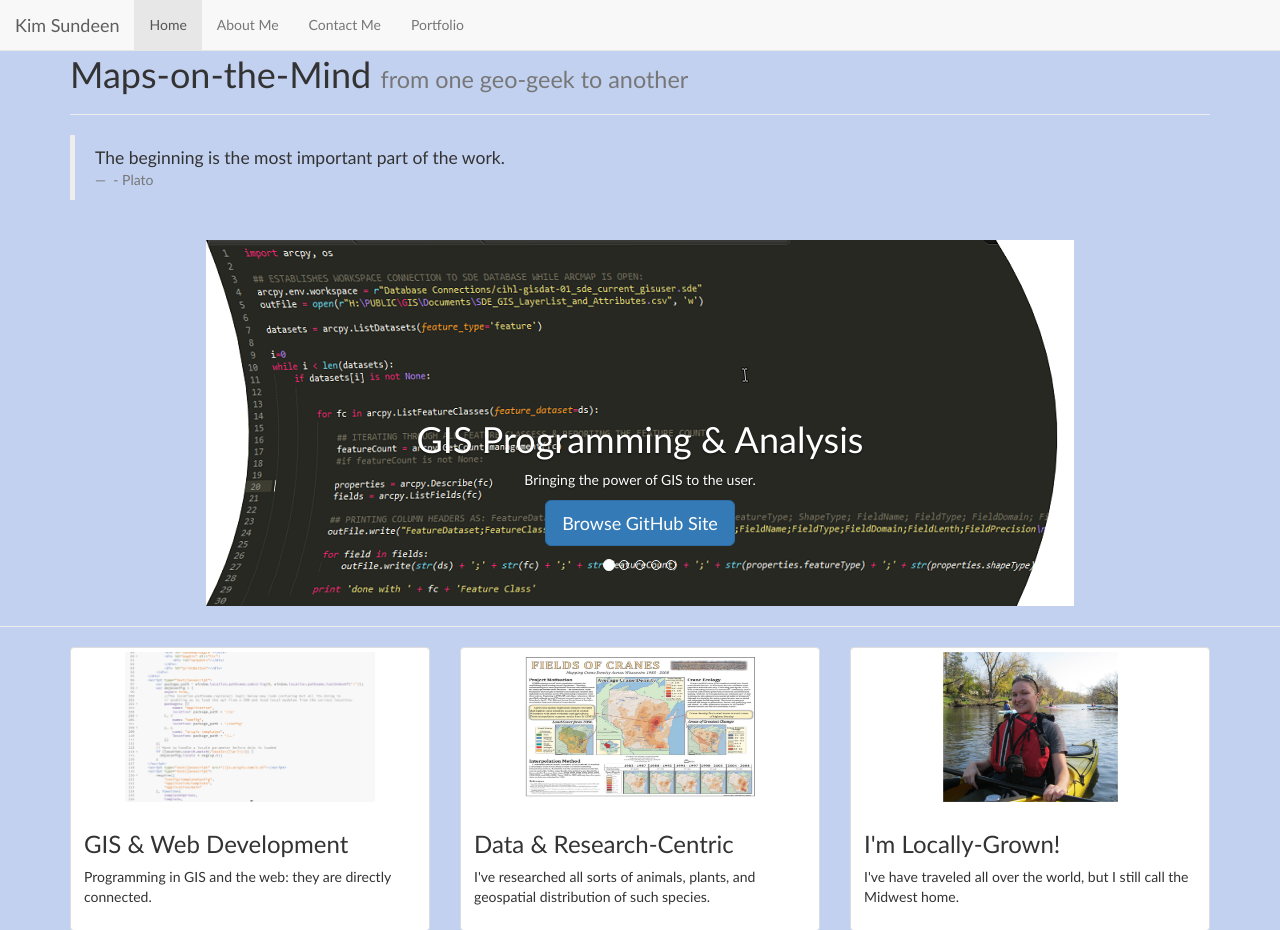
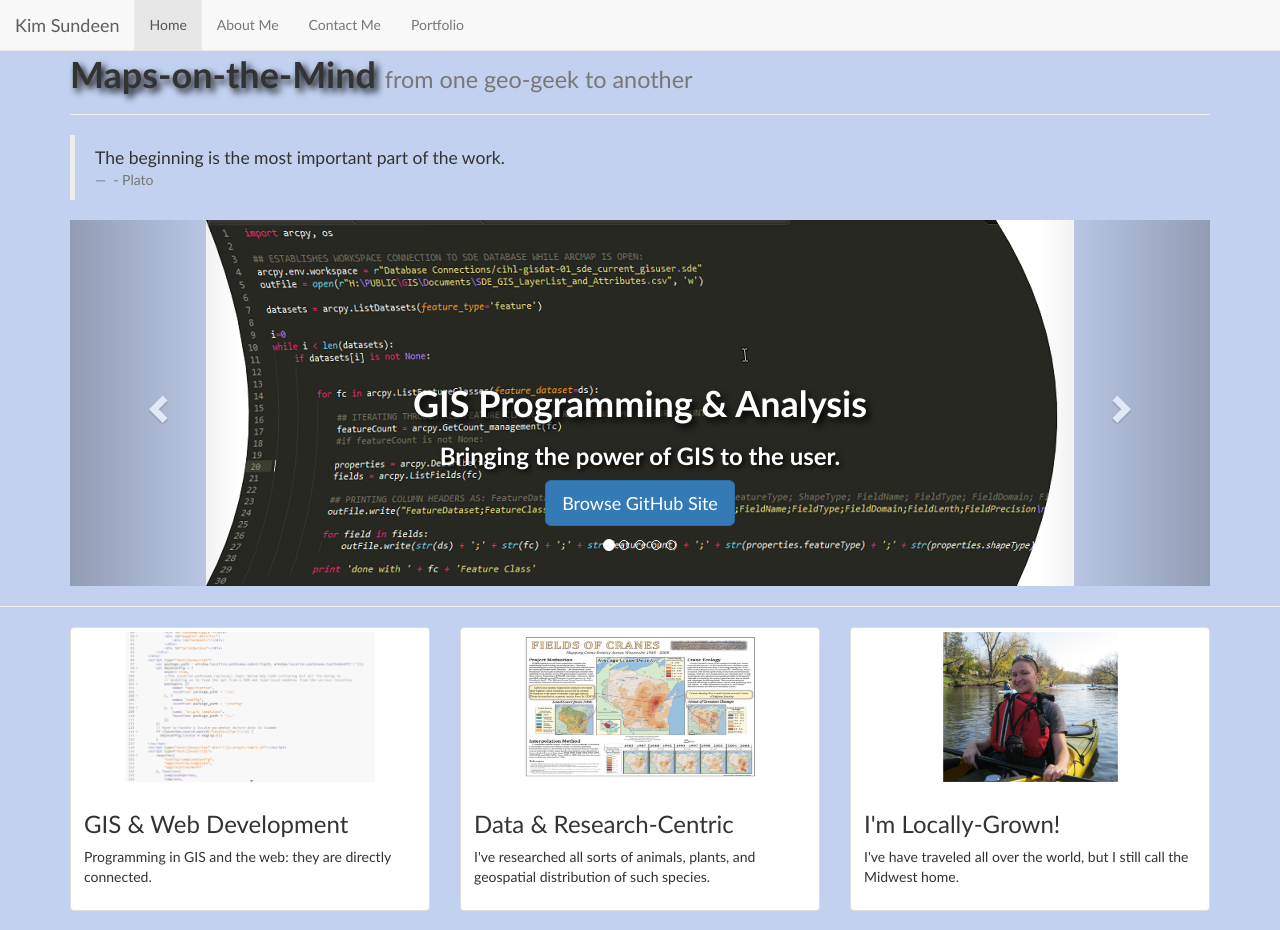
Before and after one commit to ksundeen/ksundeen.github.io, a PHP site: page / in a window 1280 px wide. Shown: the top 930 px of the page. Run offline with PHP 8.4, Linux system fonts and the light colour scheme; some libraries are stand-ins or nearby versions.

Commit message:
Fixed Carousel
Fixed the missing right and left controls back to the carousel sliders.

```diff
--- a/css/style.css
+++ b/css/style.css
@@ -14,8 +14,15 @@ body {
  background-color: #c2d1f0;
  }
 
+.shadow {
+ text-shadow: black 0.1em 0.1em 0.2em;
+ font-weight: bold;
+}
+
 .diffcolor {
  color: black;
+ text-shadow: black 0.1em 0.1em 0.2em;
+ font-weight: bold;
  }
 
 h2 {
--- a/index.html
+++ b/index.html
@@ -1,6 +1,6 @@
 <!DOCTYPE html>
 <html lang="en" manifest="kimsundeen.appcache">
-<head><meta http-equiv="Content-Type" content="text/html; charset=utf-8"><meta http-equiv="X-UA-Compatible" content="IE=edge"><meta name="viewport" content="width=device-width, initial-scale=1"><meta name="description" content="Kim Sundeen's web portfolio. Contains maps and apps created by Kim along with her resume and contact information."><meta name="author" content="Kim Sundeen"><meta name="keywords" content="Kim, GIS, GIS programmer, GIS analyst, cartographer">
+<head><meta http-equiv="Content-Type" content="text/html; charset=utf-8"><meta http-equiv="X-UA-Compatible" content="IE=edge"><meta name="viewport" content="width=device-width, initial-scale=1"><meta name="description" content="Kim Sundeen's web portfolio. Contains maps and apps created by Kim along with her resume and contact information."><meta name="author" content="Kim Sundeen"><meta name="keywords" content="Kim, GIS, GIS programmer, GIS analyst, Cartographer">
 	<title>Maps-on-the-Mind</title>
 	<!-- Bootstrap --><!-- Latest compiled and minified CSS --><!---- to test locally, change "//maxcdn..." to "http://maxcdn..." to access the http protocol------>
 	<link href="http://maxcdn.bootstrapcdn.com/bootstrap/3.1.1/css/bootstrap.min.css" rel="stylesheet" /><script src="https://ajax.googleapis.com/ajax/libs/jquery/1.12.2/jquery.min.js"></script><script type="text/javascript" src="lib/animate.js"></script><script src="http://maxcdn.bootstrapcdn.com/bootstrap/3.2.0/js/bootstrap.min.js">
@@ -39,7 +39,11 @@
 <div class="container"><!-- Static navbar -->
 <div class="navbar navbar-default navbar-fixed-top" role="navigation">
 <div class="container-fluid">
-<div class="navbar-header"><button class="navbar-toggle" data-target=".navbar-collapse" data-toggle="collapse" type="button"><span class="sr-only">Toggle navigation</span></button><a class="navbar-brand" href="aboutme.html">Kim Sundeen</a></div>
+<div class="navbar-header">
+    <button class="navbar-toggle" data-target=".navbar-collapse" data-toggle="collapse" type="button">
+        <span class="sr-only">Toggle navigation</span></button>
+        <a class="navbar-brand" href="aboutme.html">Kim Sundeen</a>
+</div>
 
 <div class="navbar-collapse collapse">
 <ul class="nav navbar-nav">
@@ -62,14 +66,16 @@
 
 <div class="container" style="padding-top: 15px;">
 <div class="page-header">
-<h1>Maps-on-the-Mind <small>from one geo-geek to another</small></h1>
+<h1><span class="shadow">Maps-on-the-Mind </span><small>from one geo-geek to another</small></h1>
 </div>
 
 <blockquote class="pull-left">The beginning is&nbsp;the most important part of the work. <small> - Plato</small></blockquote>
 </div>
-<!--/ Header container --><!-- Carousel -->
+<!--/ Header container -->
 
-<div class="container">&nbsp;
+<!-- Carousel -->
+
+<div class="container">
     <div class="carousel slide" data-ride="carousel" id="carousel-slide"><!-- Indicators -->
     <ol class="carousel-indicators">
         <li class="active" data-slide-to="0" data-target="#carousel-slide"></li>
@@ -80,13 +86,14 @@
     </ol>
     <!-- Wrapper for slides -->
 
-<div class="carousel-inner"><!-- Carousel 1 -->
+    <div class="carousel-inner">
+    <!-- Carousel 1 -->
     <div class="item active">
     <div align="center"><img alt="Slide 1" src="assets/images/carousel-pythonscript.png" />
     <div class="carousel-caption">
-<h1>GIS Programming &amp; Analysis</h1>
+    <h1 class="shadow">GIS Programming &amp; Analysis</h1>
 
-<p>Bringing the power of GIS to the user.</p>
+    <h3 class="shadow">Bringing the power of GIS to the user.</h3>
 
     <p><a class="btn btn-primary btn-lg" href="https://github.com/ksundeen" role="button" target="_blank">Browse GitHub Site</a></p>
     </div>
@@ -97,9 +104,9 @@
     <div class="item" id="carousel-center">
     <div align="center"><img alt="Slide 2" id="test-img" src="assets/images/carousel-penokeemine.png" />
     <div class="carousel-caption">
-<h1>Cartography &amp; Design</h1>
+    <h1 class="shadow">Cartography &amp; Design</h1>
 
-<p>Visualizing Data through Art and Design.</p>
+    <h3 class="shadow">Visualizing Data through Art and Design.</h3>
 
     <p><a class="btn btn-primary btn-lg" href="assets/maps/penokeemine.jpg" role="button">View the Poster</a></p>
     </div>
@@ -108,11 +115,11 @@
     <!-- Carousel 3 -->
 
     <div class="item">
-<div align="center"><img alt="Slide 3" src="assets/images/carousel-webmap.png" />
+    <div align="center"><img alt="Slide 3" src="assets/images/carousel-megaman.png" />
     <div class="carousel-caption">
-<h1 class="diffcolor">Web Map Programming</h1>
+    <h1 class="shadow">Custom Web Map Programming</h1>
 
-<p class="diffcolor">Web-enabling GIS Tools &amp; Analytics to Access Your Data.</p>
+    <h3 class="shadow">Web-enabling GIS Tools &amp; Analytics to Access Your Data.</h3>
 
     <p><a class="btn btn-primary btn-lg" href="gallery.html" role="button">Browse Gallery</a></p>
     </div>
@@ -121,11 +128,11 @@
     <!-- Carousel 4 -->
 
     <div class="item">
-<div align="center"><img alt="Slide 4" src="assets/images/images/carousel-databasemanagement.png" />
+    <div align="center"><img alt="Slide 4" src="assets/images/carousel-databasemanagement.png" />
     <div class="carousel-caption">
     <h1 class="diffcolor">Data Management</h1>
 
-<p class="diffcolor">Taking Big Data and Organizing the Structure for Simple Access.</p>
+    <h3 class="diffcolor">Taking Big Data and Organizing the Structure for Simple Access.</h3>
     </div>
     </div>
     </div>
@@ -134,18 +141,29 @@
     <div class="item">
     <div align="center"><img alt="parachuting picture" src="assets/images/carousel-parachuting_crop.jpg" />
     <div class="carousel-caption">
-<h1>Meet Kim!</h1>
+    <h1 class="shadow">Meet Kim!</h1>
 
-<p>I&#39;m a self-proclaimed geo-geek looking for challenging and interesting GIS programming projects.</p>
+    <h3>I&#39;m a self-proclaimed geo-geek looking for challenging and interesting GIS programming projects.</h3>
 
     <p><a class="btn btn-primary btn-lg" href="aboutme.html" role="button">Read More</a></p>
     </div>
     </div>
     </div>
     </div>
-<!-- end container --><!-- Controls --></div>
+<!-- end container -->
+<!-- Left & right Controls -->
+  <a class="left carousel-control" href="#carousel-slide" role="button" data-slide="prev">
+    <span class="glyphicon glyphicon-chevron-left" aria-hidden="true"></span>
+    <span class="sr-only">Previous</span>
+  </a>
+  <a class="right carousel-control" href="#carousel-slide" role="button" data-slide="next">
+    <span class="glyphicon glyphicon-chevron-right" aria-hidden="true"></span>
+    <span class="sr-only">Next</span>
+  </a>
     </div>
-<!-- end carousel container --><!-- End Carousel -->
+</div>
+<!-- end carousel container -->
+<!-- End Carousel -->
 
 <hr />
 <p></p>
```
Also changed, not shown: assets/images/carousel-megaman.png (added). Lines whose indentation alone changed are shown as unchanged.
